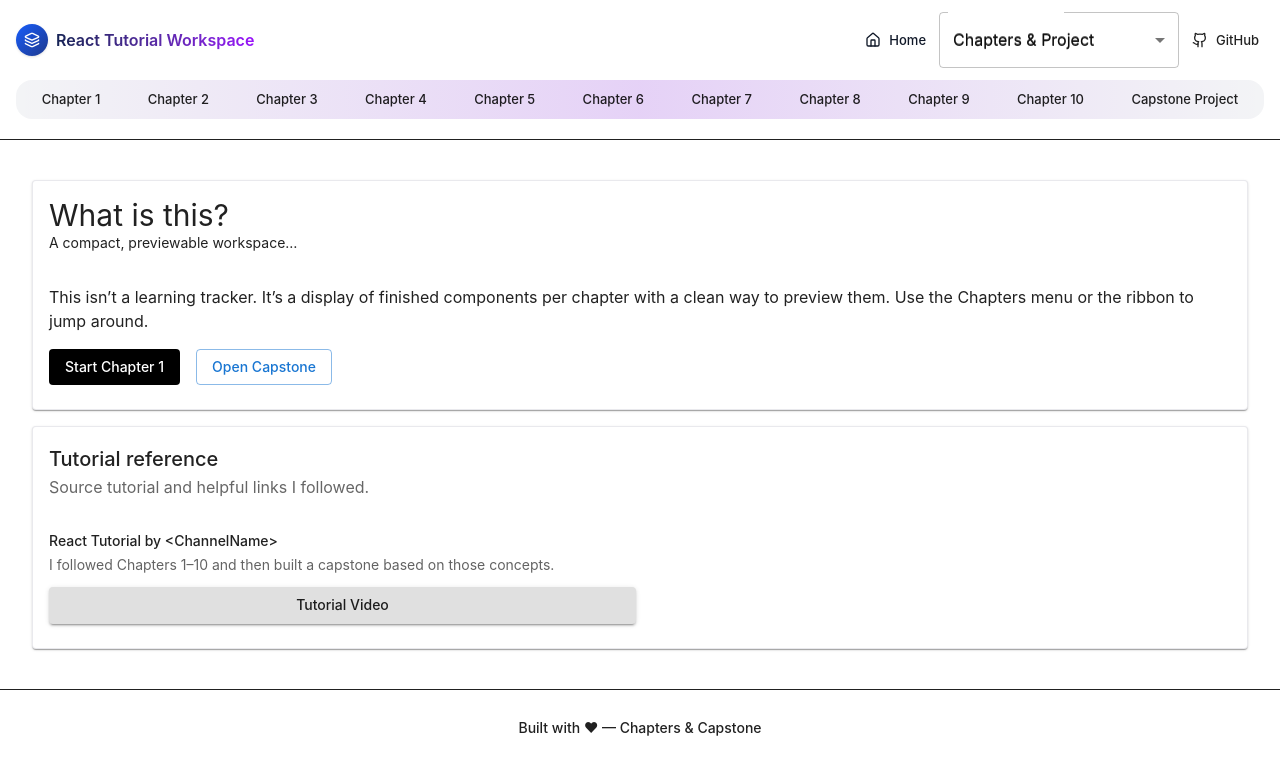
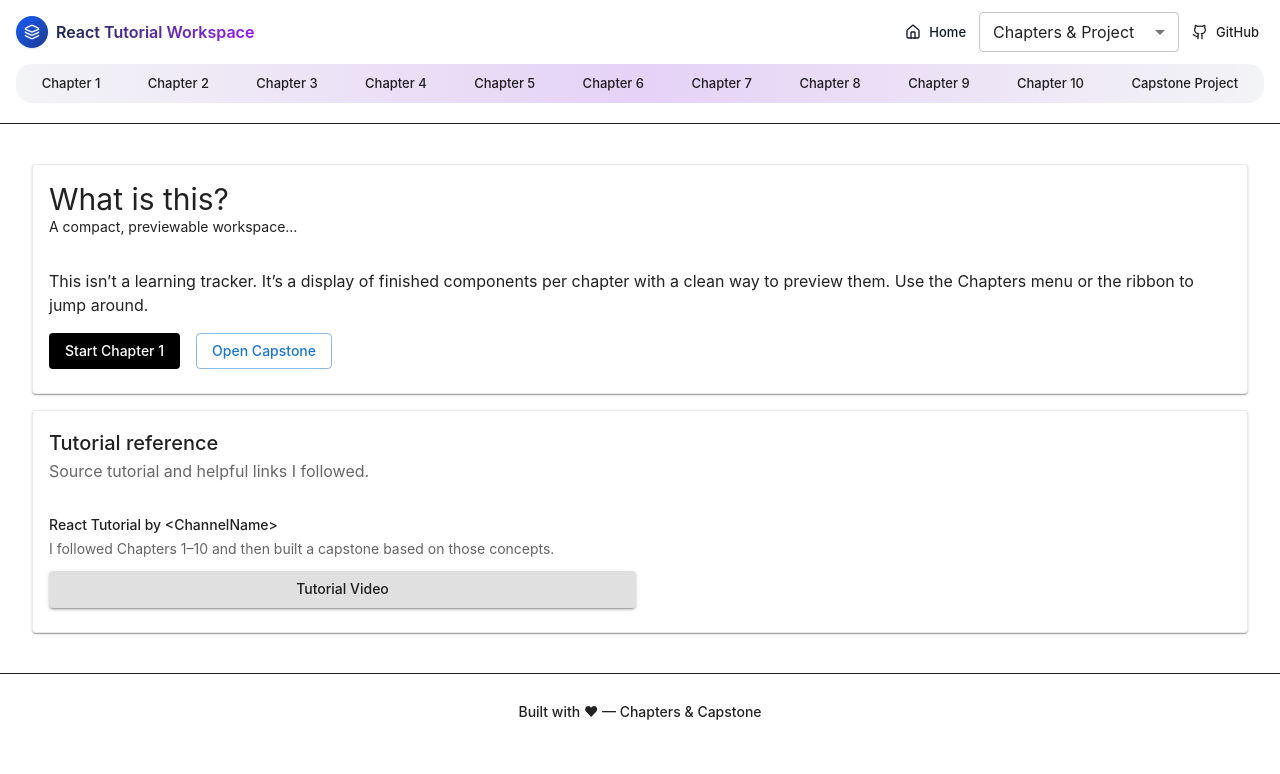
Before and after one commit to KevinHein-KSH/http-assets, a React (Vite) app: page / in a window 1280 px wide. Shown: the top 774 px of the page. Built offline with nearby package versions, Linux system fonts and the light colour scheme.

Commit message:
header dropdown update

```diff
--- a/src/components/Template/FormDropDown.tsx
+++ b/src/components/Template/FormDropDown.tsx
@@ -25,11 +25,8 @@
     };
 
     return (
-        <FormControl sx={{ width: 240 }}>
-            <InputLabel id="chapters-label">Chapters &amp; Project</InputLabel>
+        <FormControl sx={{ width: 200 }} size="small">
             <Select
-                labelId="chapters-label"
-                label="Chapters & Project"
                 value={value}
                 onChange={handleChange}
                 displayEmpty
--- a/src/components/Template/HeaderBar.tsx
+++ b/src/components/Template/HeaderBar.tsx
@@ -1,4 +1,4 @@
-import { Layers, HomeIcon, Github } from "lucide-react";
+ import { Layers, HomeIcon, Github } from "lucide-react";
 import { Button } from "@mui/material";
 import { chapters } from "../../types/chapters";
 import { View } from "../../types/chapters";
```
